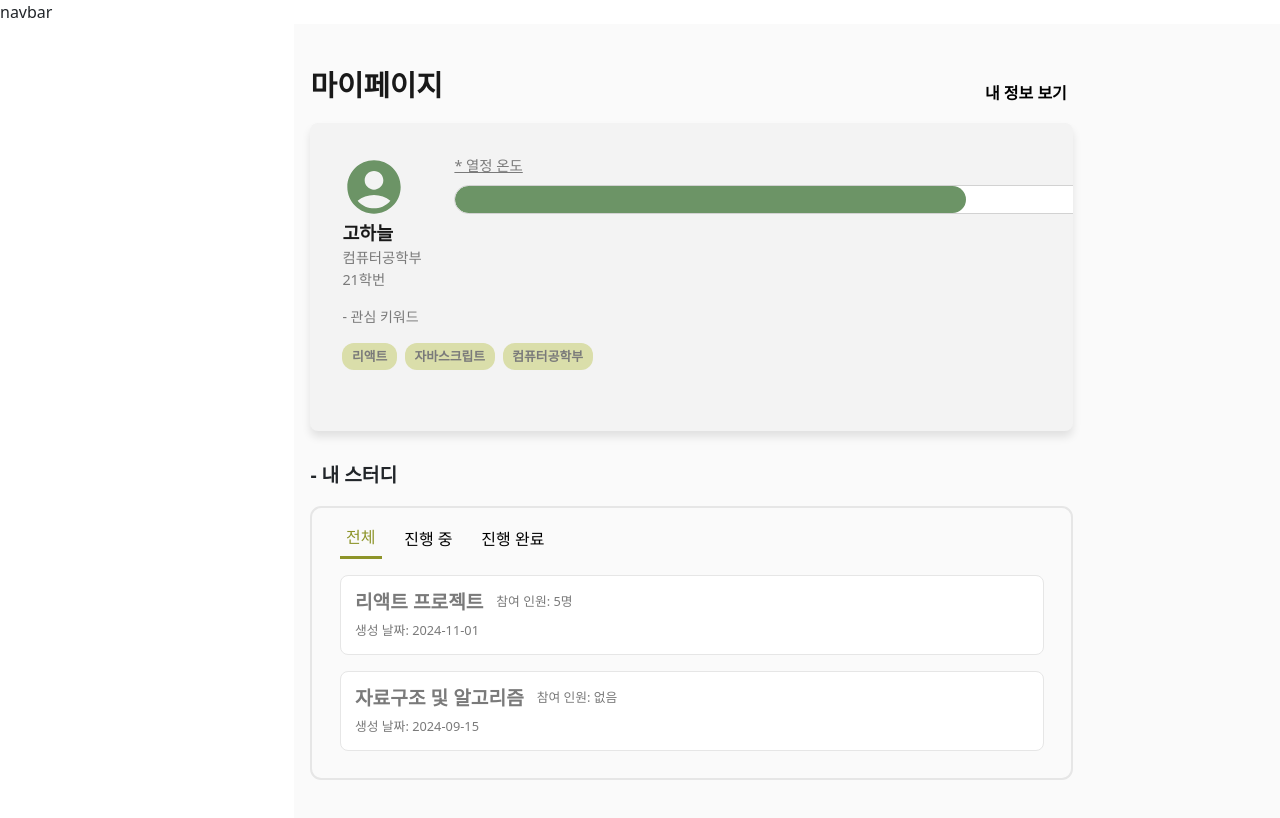
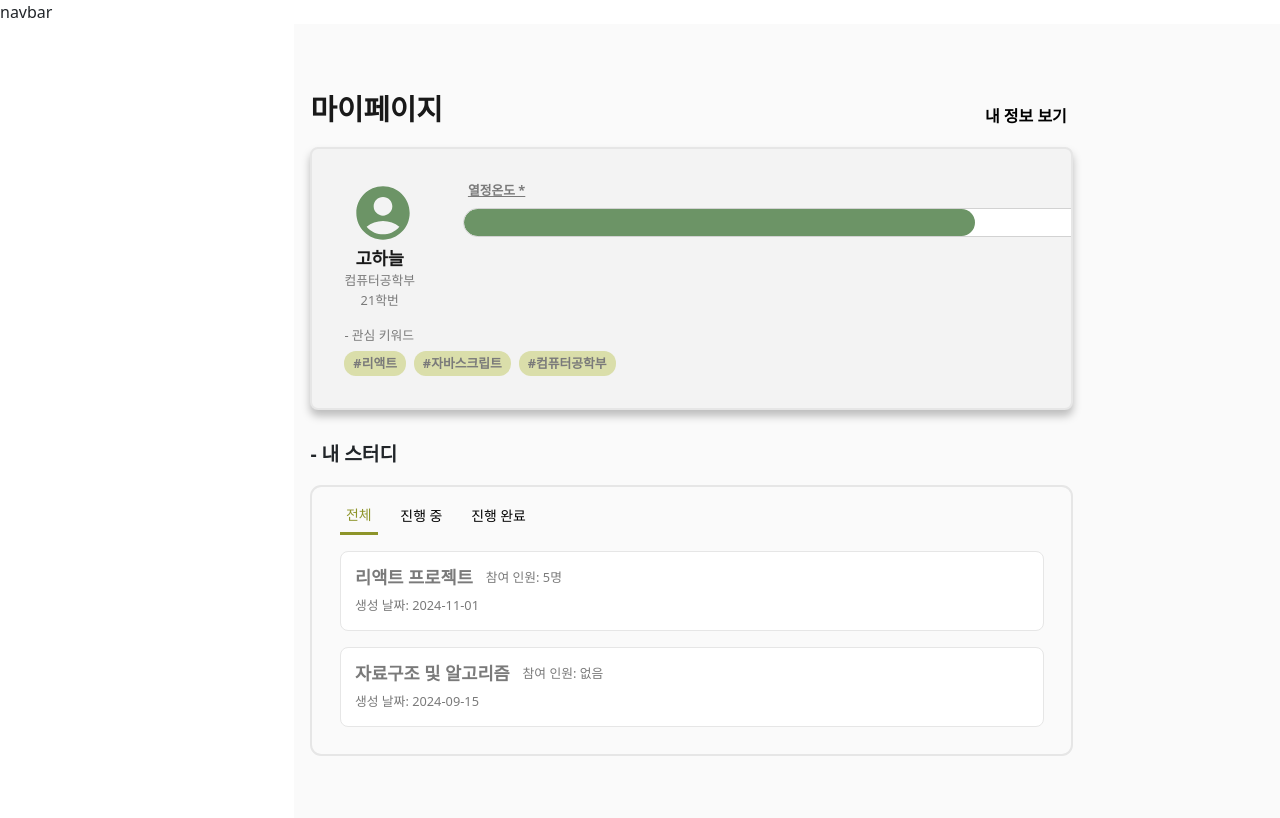
Before and after one commit to bmbx08/Jieum, a React (Create React App) app: page / in a window 1280 px wide. Shown: the top 818 px of the page. Built offline with nearby package versions, Linux system fonts and the light colour scheme.

Commit message:
will add functiongit add .git add . edit css yet

```diff
--- a/src/pages/MyInfoPage/my-study-list/StudyItem.css
+++ b/src/pages/MyInfoPage/my-study-list/StudyItem.css
@@ -12,7 +12,7 @@
 }
 
 .study-header h3 {
-  font-size: 1.2rem;
+  font-size: 1.1rem;
   font-weight: bold;
 }
 
--- a/src/pages/MyInfoPage/my-study-list/StudySection.css
+++ b/src/pages/MyInfoPage/my-study-list/StudySection.css
@@ -21,7 +21,7 @@
   padding: 0.4rem;
   border: none;
   background: none;
-  font-size: 1rem;
+  font-size: 0.87rem;
   cursor: pointer;
   position: relative;
   margin-right: 1rem;
--- a/src/pages/MyInfoPage/user-profile/MyPage.css
+++ b/src/pages/MyInfoPage/user-profile/MyPage.css
@@ -31,6 +31,7 @@
   margin-right: 19%;
 }
 
-.profile-section {
+.mypage-section {
   display: flex;
+  flex-direction: column;
 }
--- a/src/pages/MyInfoPage/user-profile/MyPage.js
+++ b/src/pages/MyInfoPage/user-profile/MyPage.js
@@ -98,8 +98,10 @@ const MyPage = () => {
           />
         )}
       </div>
-      <MyPageProfile userInfo={createdUserData} />
-      <StudySection />
+      <div className="mypage-section">
+        <MyPageProfile userInfo={createdUserData} />
+        <StudySection />
+      </div>
     </div>
   );
 };
--- a/src/pages/MyInfoPage/user-profile/MyPageProfile.css
+++ b/src/pages/MyInfoPage/user-profile/MyPageProfile.css
@@ -5,47 +5,49 @@
   position: relative;
   background-color: #f3f3f3;
   border-radius: 0.5rem;
-  /* background-image: url('./img/userInfo-bg.png'); */
-  /* background-size: contain;
-  background-repeat: no-repeat;
-  background-position: center; */
+
   width: 80%;
-  height: 40%;
+  /* height: 40%; */
   overflow: hidden;
-  box-shadow: 0 6px 9px rgba(0, 0, 0, 0.1);
+  box-shadow: 0 6px 9px rgba(0, 0, 0, 0.25);
+  border: 2px solid #e6e6e6;
 }
 
 .user-profile-icon {
+  margin-left: 0.42rem;
   font-size: 4rem !important;
   color: #6c9466;
+  font-weight: bold;
 }
 
 .user-profile-item strong {
-  text-align: center;
-  font-size: 1.15rem;
-  display: flex;
+  font-size: 1.1rem;
   color: #191919;
 }
 
 .user-profile-item {
+  display: flex;
   flex-direction: column;
-  font-size: 0.9rem;
+  text-align: center;
+  align-self: flex-start;
+  font-size: 0.8rem;
   color: #7a7a7a;
 }
 
 .interest-keywords-Subtitle {
-  font-size: 0.875rem;
+  font-size: 0.8rem;
   color: #7a7a7a;
 }
 
 .interest-keywords {
+  margin-top: -0.64rem;
   display: flex;
   flex-wrap: wrap;
   gap: 0.5rem;
 }
 
 .keyword-item {
-  padding: 0.25rem 0.6rem;
+  padding: 0.2rem 0.56rem;
   font-size: 0.8rem;
   color: #7a7a7a;
   background-color: #dadeaa;
@@ -53,3 +55,7 @@
   white-space: nowrap;
   font-weight: bold;
 }
+
+.profile-section {
+  display: flex;
+}
--- a/src/pages/MyInfoPage/user-profile/MyPageProfile.js
+++ b/src/pages/MyInfoPage/user-profile/MyPageProfile.js
@@ -25,7 +25,7 @@ const MyPageProfile = ({ userInfo }) => {
       <div className="interest-keywords">
         {userInfo.interestBadgeArray.map((keyword, index) => (
           <span key={index} className="keyword-item">
-            {keyword}
+            #{keyword}
           </span>
         ))}
       </div>
--- a/src/pages/MyInfoPage/user-profile/UserTempBar.css
+++ b/src/pages/MyInfoPage/user-profile/UserTempBar.css
@@ -6,9 +6,11 @@
 }
 
 .temp-title {
-  font-size: 0.9rem;
+  font-size: 0.8rem;
   color: #7a7a7a;
   text-decoration: underline;
+  font-weight: bold;
+  margin-left: 0.3rem;
 }
 
 .user-temp-bar-container {
--- a/src/pages/MyInfoPage/user-profile/UserTempBar.js
+++ b/src/pages/MyInfoPage/user-profile/UserTempBar.js
@@ -3,7 +3,7 @@ import './UserTempBar.css';
 const UserTempBar = ({ userTemp }) => {
   return (
     <div className="user-temp-container">
-      <div className="temp-title">* 열정 온도</div>
+      <div className="temp-title">열정온도 *</div>
       <div className="user-temp-bar-container">
         <div className="user-temp-bar">
           <div className="temp-fill" style={{ width: `${userTemp}%` }} />
```
